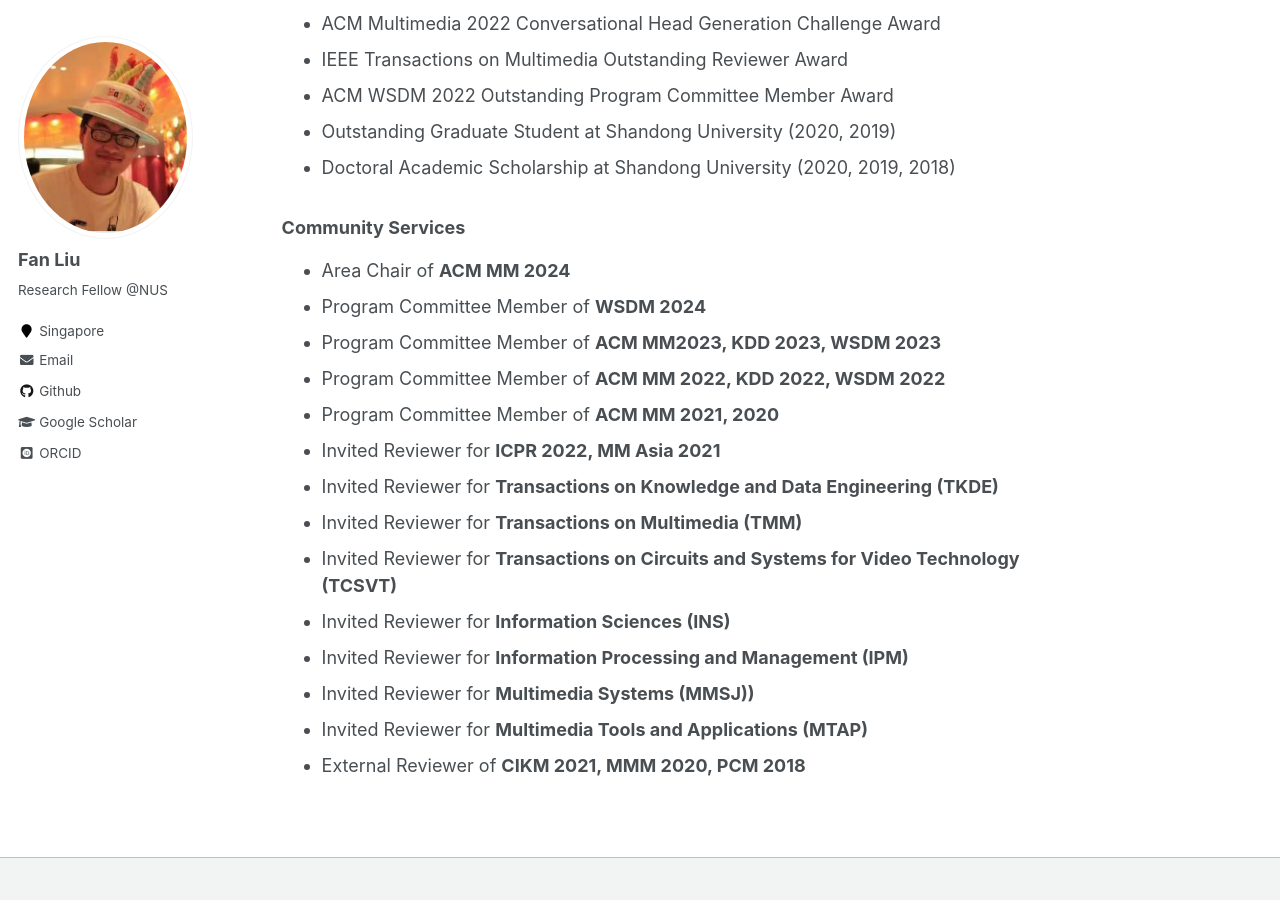
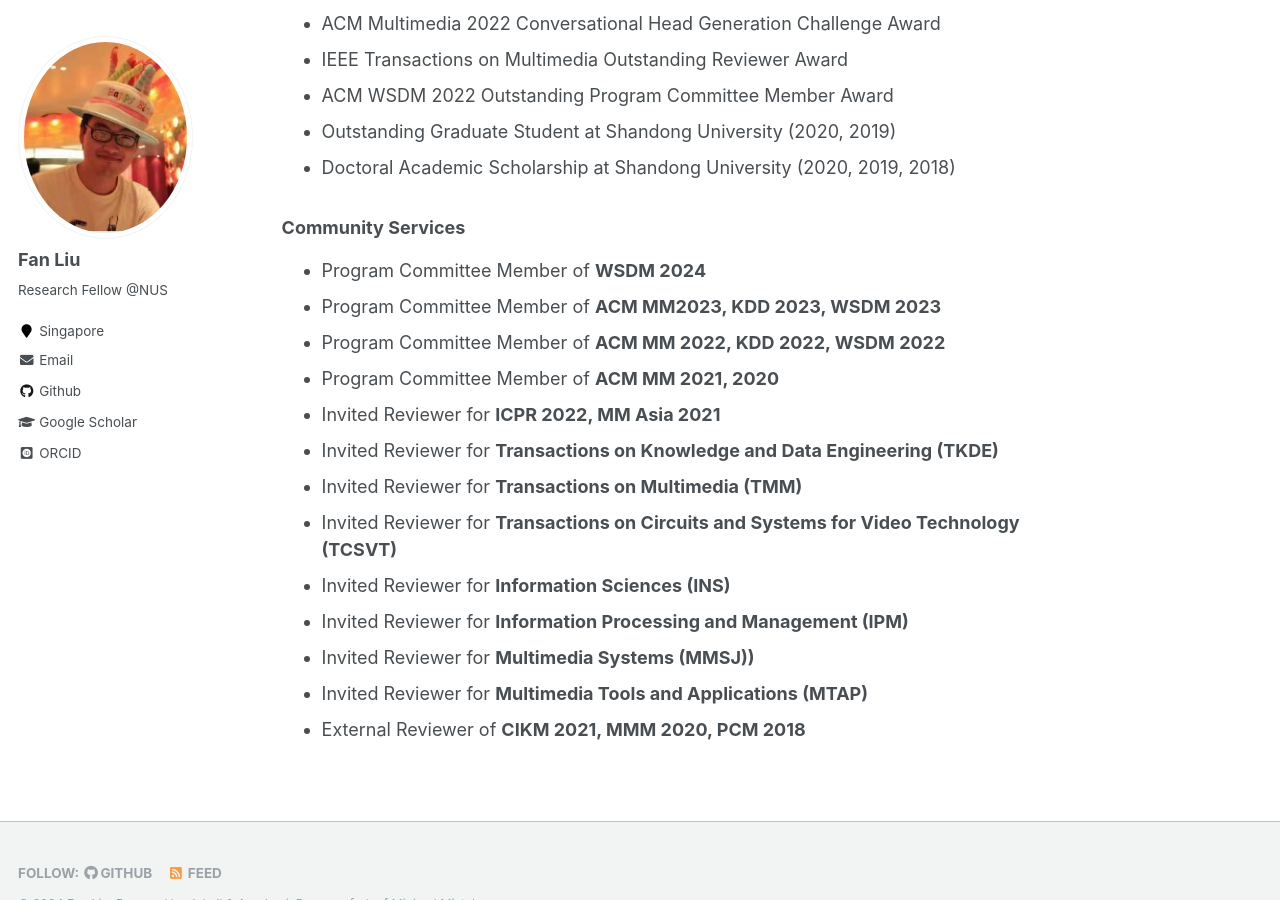
Before and after one commit to liufancs/liufancs.github.io, a Jekyll site: the page built from _pages/about.md, in a window 1280 px wide and 900 px high, scrolled down 2317 px. Built offline with Jekyll 4.4.1, drawn with Linux system fonts in a browser that asks for light colours; some web fonts are replaced.

Commit message:
Update about.md

```diff
--- a/_pages/about.md
+++ b/_pages/about.md
@@ -58,7 +58,6 @@ Recommendation. MM, 2023. [[Codes&Data](https://github.com/HuilinChenJN/SGFD)] [
 
 
 ### Community Services
-* Area Chair of **ACM MM 2024**
 * Program Committee Member of **WSDM 2024**
 * Program Committee Member of **ACM MM2023, KDD 2023, WSDM 2023**
 * Program Committee Member of **ACM MM 2022, KDD 2022, WSDM 2022**
```
